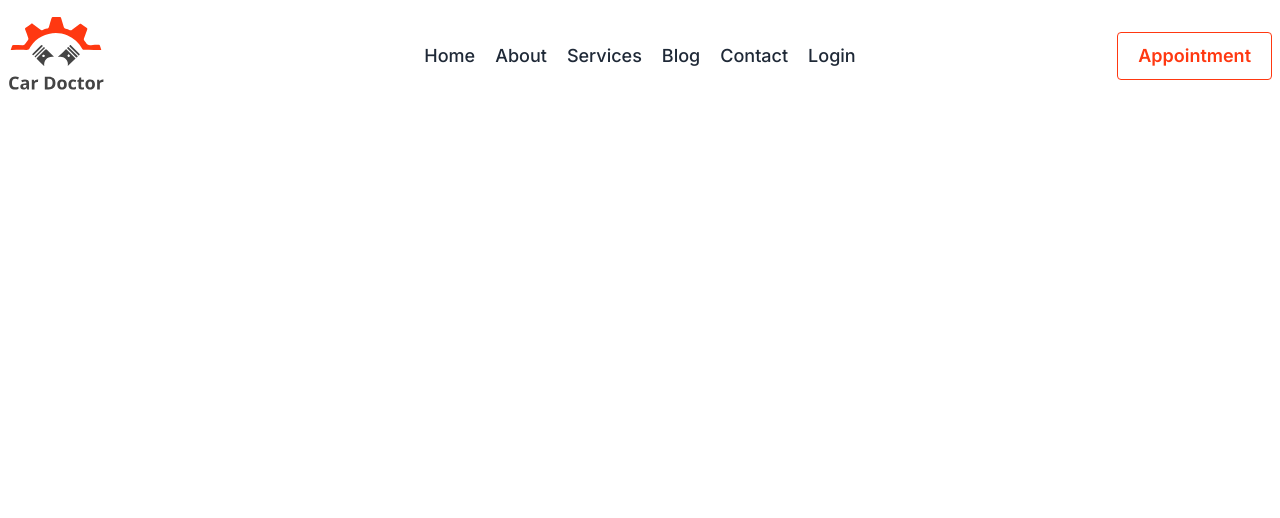
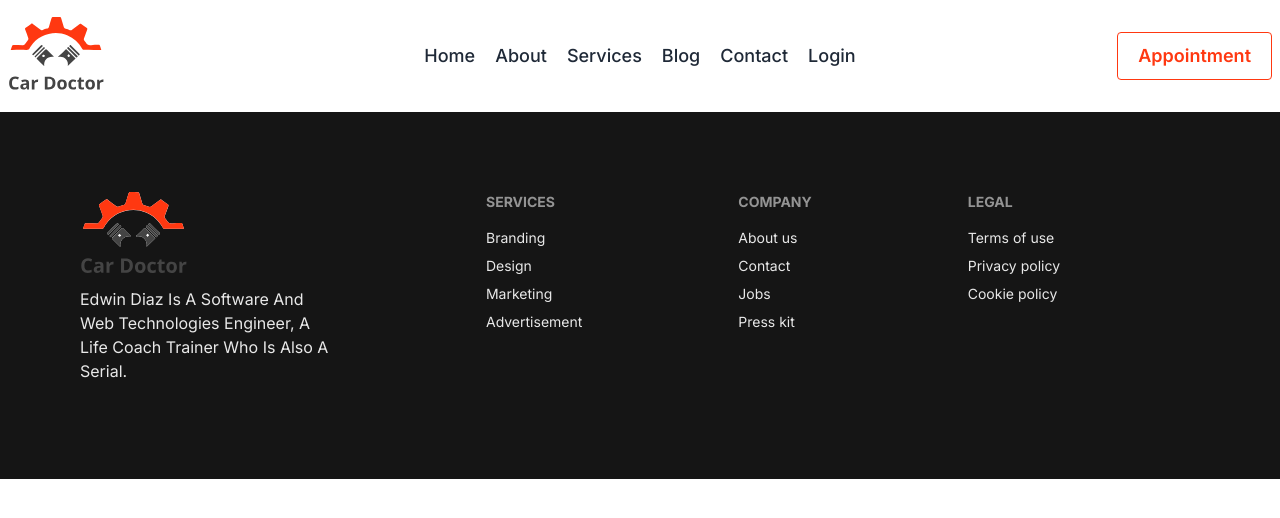
Before and after one commit to byteFarhan/car-doctors-with-NextJS, a Next.js app: page / in a window 1280 px wide. Shown: the top 518 px of the page. Built offline with nearby package versions, Linux system fonts and the light colour scheme.

Commit message:
footer has been added.

```diff
--- a/package.json
+++ b/package.json
@@ -11,7 +11,8 @@
   "dependencies": {
     "next": "14.2.15",
     "react": "^18",
-    "react-dom": "^18"
+    "react-dom": "^18",
+    "react-icons": "^5.3.0"
   },
   "devDependencies": {
     "daisyui": "^4.12.13",
--- a/src/app/layout.js
+++ b/src/app/layout.js
@@ -2,6 +2,7 @@ import localFont from "next/font/local";
 import "./globals.css";
 import { Inter } from "next/font/google";
 import Navbar from "@/components/Navbar/Navbar";
+import Footer from "@/components/Footer/Footer";
 
 const geistSans = localFont({
   src: "./fonts/GeistVF.woff",
@@ -38,6 +39,7 @@ export default function RootLayout({ children }) {
       <body className={`${inter.className} antialiased`}>
         <Navbar></Navbar>
         {children}
+        <Footer></Footer>
       </body>
     </html>
   );
--- /dev/null
+++ b/src/components/Footer/Footer.jsx
@@ -0,0 +1,60 @@
+import logo from "../../../public/assets/logo.svg";
+import { FaGoogle, FaTwitter, FaInstagram, FaLinkedin } from "react-icons/fa";
+// import SocialIcon from "../../../components/SocialIcon";
+import Image from "next/image";
+const Footer = () => {
+  return (
+    <footer id="footer" className=" py-20 bg-[#151515] text-[#E8E8E8]">
+      <div className="container footer">
+        <aside className="[&>*]:max-w-[200px] lg:[&>*]:max-w-[250px]">
+          <Image src={logo} alt="logo..." />
+          {/* <p>
+          ACME Industries Ltd.
+          <br />
+          Providing reliable tech since 1992
+        </p> */}
+          <p className="text-[#E8E8E8]">
+            Edwin Diaz is a software and web technologies engineer, a life coach
+            trainer who is also a serial.
+          </p>
+          <div className="flex gap-3 text-lg my-1 text-white [&>*]:p-2 [&>*]:rounded-full  [&>*]:bg-slate-800">
+            {/* <SocialIcon>
+              <FaGoogle />
+            </SocialIcon>
+            <SocialIcon>
+              <FaTwitter />
+            </SocialIcon>
+            <SocialIcon>
+              <FaInstagram />
+            </SocialIcon>
+            <SocialIcon>
+              <FaLinkedin />
+            </SocialIcon> */}
+          </div>
+        </aside>
+        <nav>
+          <header className="footer-title">Services</header>
+          <a className="link link-hover">Branding</a>
+          <a className="link link-hover">Design</a>
+          <a className="link link-hover">Marketing</a>
+          <a className="link link-hover">Advertisement</a>
+        </nav>
+        <nav>
+          <header className="footer-title">Company</header>
+          <a className="link link-hover">About us</a>
+          <a className="link link-hover">Contact</a>
+          <a className="link link-hover">Jobs</a>
+          <a className="link link-hover">Press kit</a>
+        </nav>
+        <nav>
+          <header className="footer-title">Legal</header>
+          <a className="link link-hover">Terms of use</a>
+          <a className="link link-hover">Privacy policy</a>
+          <a className="link link-hover">Cookie policy</a>
+        </nav>
+      </div>
+    </footer>
+  );
+};
+
+export default Footer;
```
Also changed, not shown: 1 other file (tests, documents, lock files or other folders).
